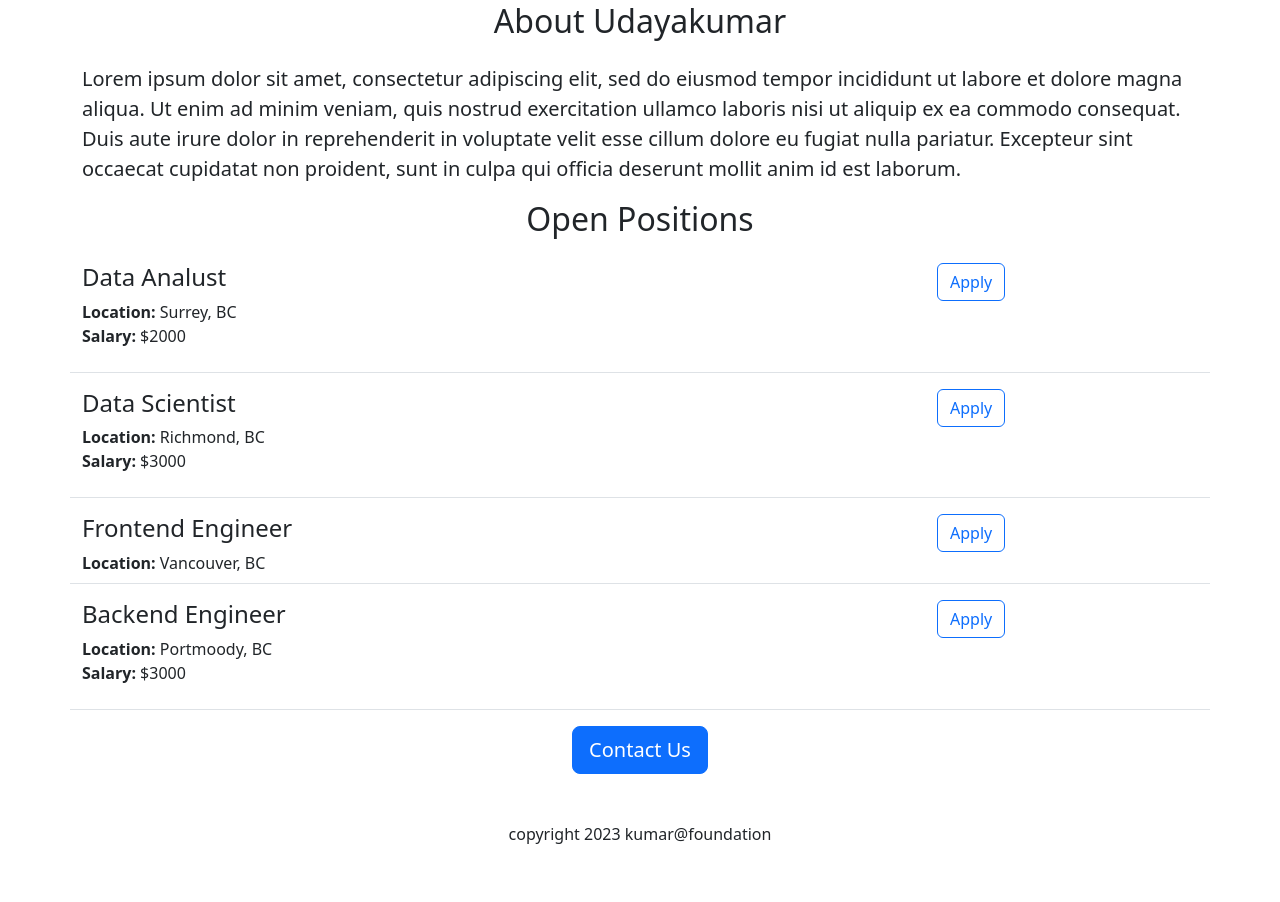
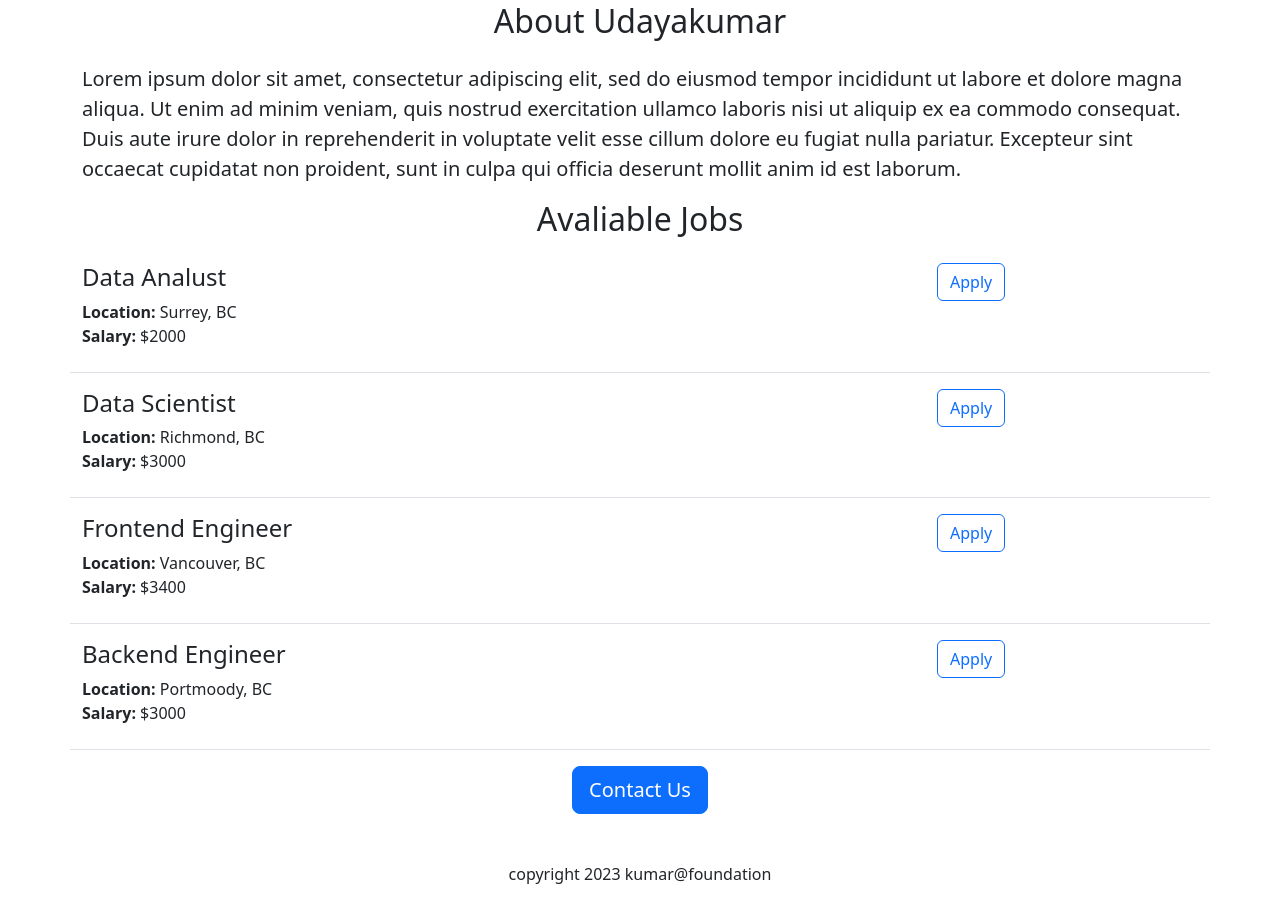
Before and after one commit to KumarUdayan2023/kumar-careers-website, a Flask app: page / in a window 1280 px wide. Shown: the part 462-1364 px from the top of the page. Before the commit the page ends 1306 px from the top, so only its background shows below. Run offline with Flask 3, Linux system fonts and the light colour scheme.

Commit message:
Made changes salary and job title

```diff
--- a/app.py
+++ b/app.py
@@ -15,7 +15,8 @@ JOBS = [
 
          {'id ': 3,
          'type': "Frontend Engineer",
-          'location': 'Vancouver, BC'},
+          'location': 'Vancouver, BC',
+         'Salary': "$3400"},
 
          {'id ': 4,
          'type': "Backend Engineer",
--- a/templates/home.html
+++ b/templates/home.html
@@ -29,7 +29,7 @@
 
               <p class='lead' >Lorem ipsum dolor sit amet, consectetur adipiscing elit, sed do eiusmod tempor incididunt ut labore et dolore magna aliqua. Ut enim ad minim veniam, quis nostrud exercitation ullamco laboris nisi ut aliquip ex ea commodo consequat. Duis aute irure dolor in reprehenderit in voluptate velit esse cillum dolore eu fugiat nulla pariatur. Excepteur sint occaecat cupidatat non proident, sunt in culpa qui officia deserunt mollit anim id est laborum.</p>
 
-      <h2 class="text-center mt-2 mb-4"> Open Positions </h2>
+      <h2 class="text-center mt-2 mb-4"> Avaliable Jobs  </h2>
       <div>
           {% for job in jobs %}
             {% include 'jobitem.html'%}
```
